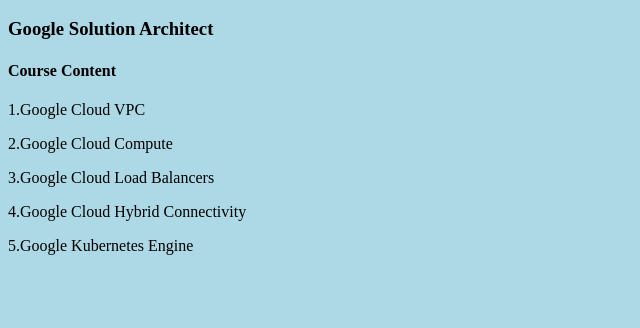
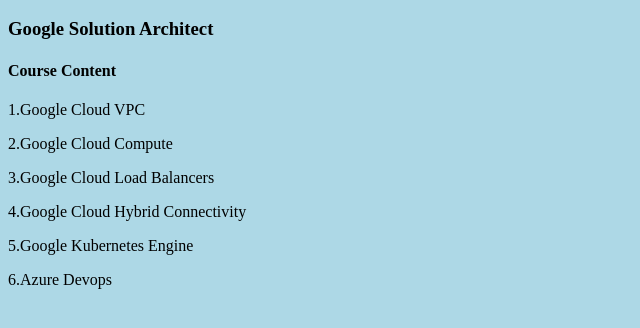
Before and after one commit to NehaAfreen1/edurekarepo, a plain HTML site: page index.html in a window 1280 px wide. Shown: the part 48-376 px from the top of the page, without its empty margins (0-640 px from the left). Drawn offline with Linux system fonts and the light colour scheme.

Commit message:
Commit in the newbranch

```diff
--- a/index.html
+++ b/index.html
@@ -10,4 +10,5 @@
     <p>3.Google Cloud Load Balancers</p>
     <p>4.Google Cloud Hybrid Connectivity</p>
    <p>5.Google Kubernetes Engine</p>
+   <p>6.Azure Devops</p>
    </body>
```
